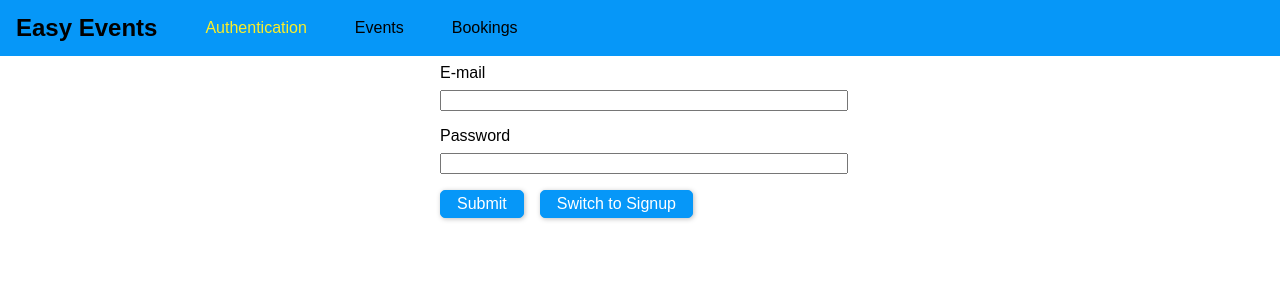
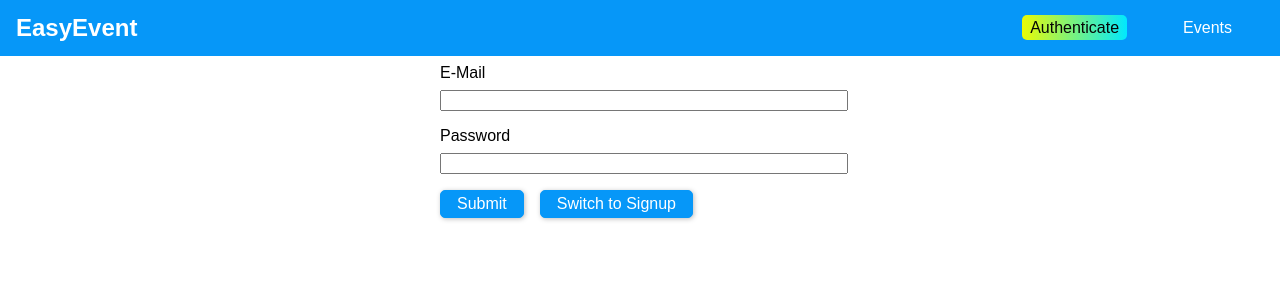
Before and after one commit to Gaurav0493/event-booking-app, a React (Create React App) app in the folder frontend/: page /auth in a window 1280 px wide. Shown: the top 300 px of the page. Built offline with nearby package versions, Linux system fonts and the light colour scheme.

Commit message:
Changed look/feel of the application and added navigation for the pages

```diff
--- a/frontend/src/App.js
+++ b/frontend/src/App.js
@@ -1,27 +1,59 @@
 import React, { Component } from 'react';
+import { BrowserRouter, Route, Redirect, Switch } from 'react-router-dom';
+
+import AuthPage from './pages/Auth';
+import BookingsPage from './pages/Bookings';
+import EventsPage from './pages/Events';
+import MainNavigation from './components/Navigation/MainNavigation';
+import AuthContext from './context/auth-context';
+
 import './App.css';
-import { BrowserRouter, Route, Switch, Redirect } from 'react-router-dom';
-import AuthPage from './pages/Auth';
-import BookingsPage from './pages/Bookings'
-import EventsPage from './pages/Events'
-import MainNavigation from './components/Navigation/MainNavigation'
-
 
 class App extends Component {
+  state = {
+    token: null,
+    userId: null
+  };
+
+  login = (token, userId, tokenExpiration) => {
+    this.setState({ token: token, userId: userId });
+  };
+
+  logout = () => {
+    this.setState({ token: null, userId: null });
+  };
+
   render() {
     return (
       <BrowserRouter>
+        <React.Fragment>
+          <AuthContext.Provider
+            value={{
+              token: this.state.token,
+              userId: this.state.userId,
+              login: this.login,
+              logout: this.logout
+            }}
+          >
             <MainNavigation />
-        <main className="main-content" >
+            <main className="main-content">
               <Switch>
-            <Redirect from="/" to="/auth" exact />
+                {this.state.token && <Redirect from="/" to="/events" exact />}
+                {this.state.token && <Redirect from="/auth" to="/events" exact />}
+                {!this.state.token && (
                   <Route path="/auth" component={AuthPage} />
+                )}
                 <Route path="/events" component={EventsPage} />
+                {this.state.token && (
                   <Route path="/bookings" component={BookingsPage} />
+                )}
+                {!this.state.token && <Redirect to="/auth" exact />}
               </Switch>
             </main>
+          </AuthContext.Provider>
+        </React.Fragment>
       </BrowserRouter>
-    )
+    );
   }
 }
 
--- a/frontend/src/components/Navigation/MainNavigation.css
+++ b/frontend/src/components/Navigation/MainNavigation.css
@@ -8,12 +8,15 @@
     padding: 0 1rem;
     display: flex;
     align-items: center;
+    justify-content: space-between;
+    box-sizing: border-box;
 }
 
 
 .main-navigation__logo h1 {
     margin: 0;
     font-size: 1.5rem;
+    color: #ffffff;
 }
 
 .main-navigation__items  {
@@ -25,6 +28,7 @@
     padding: 0;
     display: flex;
     list-style: none;
+    align-items: center;
 }
 
 .main-navigation__items li {
@@ -36,9 +40,30 @@
     color: black;
 }
 
+.main-navigation__items a,
+.main-navigation__items button {
+  text-decoration: none;
+  color: #ffffff;
+  padding: 0.25rem 0.5rem;
+  border: none;
+  font: inherit;
+  background: transparent;
+  cursor: pointer;
+  vertical-align: middle;
+  margin: 0;
+}
+
 
 .main-navigation__items a:hover,
 .main-navigation__items a:active,
-.main-navigation__items a.active {
-    color: #fdef26;
+.main-navigation__items a.active,
+.main-navigation__items button:hover,
+.main-navigation__items button:active {
+    /* color: #0697f8; */
+    border-radius: 5px;
+    /* background: #ffffff; */
+    background: linear-gradient(90deg,#eafa05,#00eeffef);
+    color: #050505;
 }
+
+/* background: linear-gradient(90deg,#ff8a00,#e52e71); */
--- a/frontend/src/components/Navigation/MainNavigation.js
+++ b/frontend/src/components/Navigation/MainNavigation.js
@@ -1,20 +1,43 @@
-import React, { Component } from 'react';
-import { NavLink } from 'react-router-dom'
-import './MainNavigation.css'
+import React from 'react';
+import { NavLink } from 'react-router-dom';
+
+import AuthContext from '../../context/auth-context';
+import './MainNavigation.css';
 
 const mainNavigation = props => (
-    <header className="main-navigation" >
-        <div className="main-navigation__logo" >
-            <h1> Easy Events</h1>
-        </div>
-        <nav className="main-navigation__items" >
+  <AuthContext.Consumer>
+    {context => {
+      return (
+        <header className="main-navigation">
+          <div className="main-navigation__logo">
+            <h1>EasyEvent</h1>
+          </div>
+          <nav className="main-navigation__items">
             <ul>
-                <li><NavLink to="/auth"> Authentication </NavLink></li>
-                <li><NavLink to="/events"> Events </NavLink></li>
-                <li><NavLink to="/bookings"> Bookings </NavLink></li>
+              {!context.token && (
+                <li>
+                  <NavLink to="/auth">Authenticate</NavLink>
+                </li>
+              )}
+              <li>
+                <NavLink to="/events">Events</NavLink>
+              </li>
+              {context.token && (
+                  <React.Fragment>
+                    <li>
+                    <NavLink to="/bookings">Bookings</NavLink>
+                    </li>
+                    <li>
+                    <button onClick={context.logout}>Logout</button>
+                    </li>
+                </React.Fragment>
+              )}
             </ul>
-        </nav>
-    </header>
-)
+          </nav>
+        </header>
+      );
+    }}
+  </AuthContext.Consumer>
+);
 
 export default mainNavigation;
--- /dev/null
+++ b/frontend/src/context/auth-context.js
@@ -0,0 +1,8 @@
+import React from 'react';
+
+export default React.createContext({
+    token: null,
+    userId: null,
+    login: (token, userId, tokenExpiration) => {},
+    logout: () => {}
+});
--- a/frontend/src/pages/Auth.js
+++ b/frontend/src/pages/Auth.js
@@ -1,14 +1,16 @@
 import React, { Component } from 'react';
-import './Auth.css'
+import './Auth.css';
+import AuthContext from '../context/auth-context';
 
 class AuthPage extends Component {
-
   state = {
     isLogin: true
-  }
+  };
 
-  constructor(props){
-    super(props)
+  static contextType = AuthContext;
+
+  constructor(props) {
+    super(props);
     this.emailEl = React.createRef();
     this.passwordEl = React.createRef();
   }
@@ -19,13 +21,14 @@ class AuthPage extends Component {
     });
   };
 
-  subbmitHandler = (event) => {
+  submitHandler = event => {
     event.preventDefault();
     const email = this.emailEl.current.value;
     const password = this.passwordEl.current.value;
 
-    if(email.trim().length === 0 || password.trim().length === 0 ) return;
-
+    if (email.trim().length === 0 || password.trim().length === 0) {
+      return;
+    }
 
     let requestBody = {
       query: `
@@ -52,44 +55,52 @@ class AuthPage extends Component {
       };
     }
 
-    fetch('http://localhost:3000/graphql',{
+    fetch('http://localhost:3000/graphql', {
       method: 'POST',
       body: JSON.stringify(requestBody),
       headers: {
         'Content-Type': 'application/json'
       }
+    })
+      .then(res => {
+        if (res.status !== 200 && res.status !== 201) {
+          throw new Error('Failed!');
         }
-    )
-    .then(res=> {
-      if(res.status !== 200  && res.status !== 201) {
-        throw new Error('Failed!')
+        return res.json();
+      })
+      .then(resData => {
+        if (resData.data.login.token) {
+          this.context.login(
+            resData.data.login.token,
+            resData.data.login.userId,
+            resData.data.login.tokenExpiration
+          );
         }
-      return res.json()
       })
-    .then(resData=>{
-      console.log(resData)
-    })
-    .catch((error)=> {
-      console.log(error);
-    })
-  }
-  render(){
-    return(
-        <form className="auth-form" onSubmit={this.subbmitHandler} >
-          <div className="form-control" >
-            <label htmlFor="email"> E-mail </label>
-            <input type="email" id="email" ref={this.emailEl}/>
+      .catch(err => {
+        console.log(err);
+      });
+  };
+
+  render() {
+    return (
+      <form className="auth-form" onSubmit={this.submitHandler}>
+        <div className="form-control">
+          <label htmlFor="email">E-Mail</label>
+          <input type="email" id="email" ref={this.emailEl} />
         </div>
-          <div className="form-control" >
-            <label htmlFor="password"> Password </label>
+        <div className="form-control">
+          <label htmlFor="password">Password</label>
           <input type="password" id="password" ref={this.passwordEl} />
         </div>
-          <div className="form-actions" >
-            <button type="submit"> Submit </button>
-            <button type="button" onClick={this.switchModeHandler}> Switch to {this.state.isLogin ? 'Signup' : 'Login'} </button>
+        <div className="form-actions">
+          <button type="submit">Submit</button>
+          <button type="button" onClick={this.switchModeHandler}>
+            Switch to {this.state.isLogin ? 'Signup' : 'Login'}
+          </button>
         </div>
       </form>
-    )
+    );
   }
 }
 
```
Lines whose indentation alone changed are shown as unchanged.
